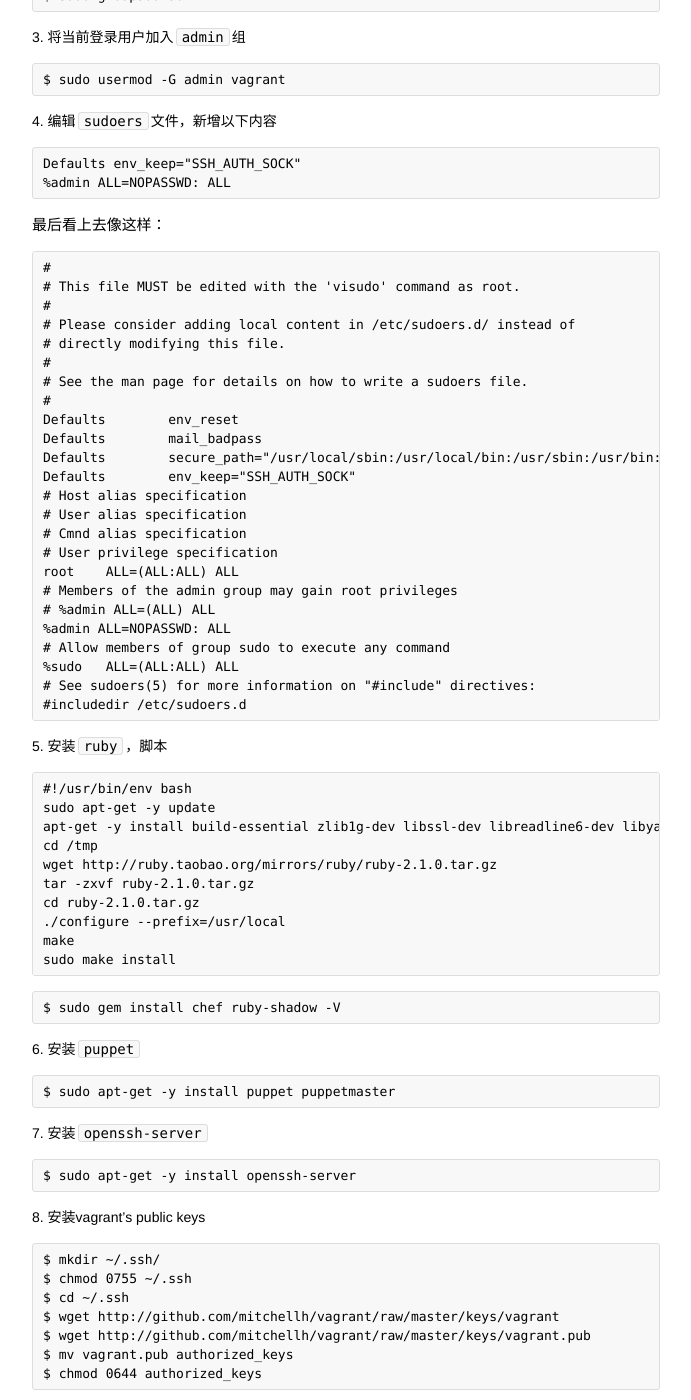
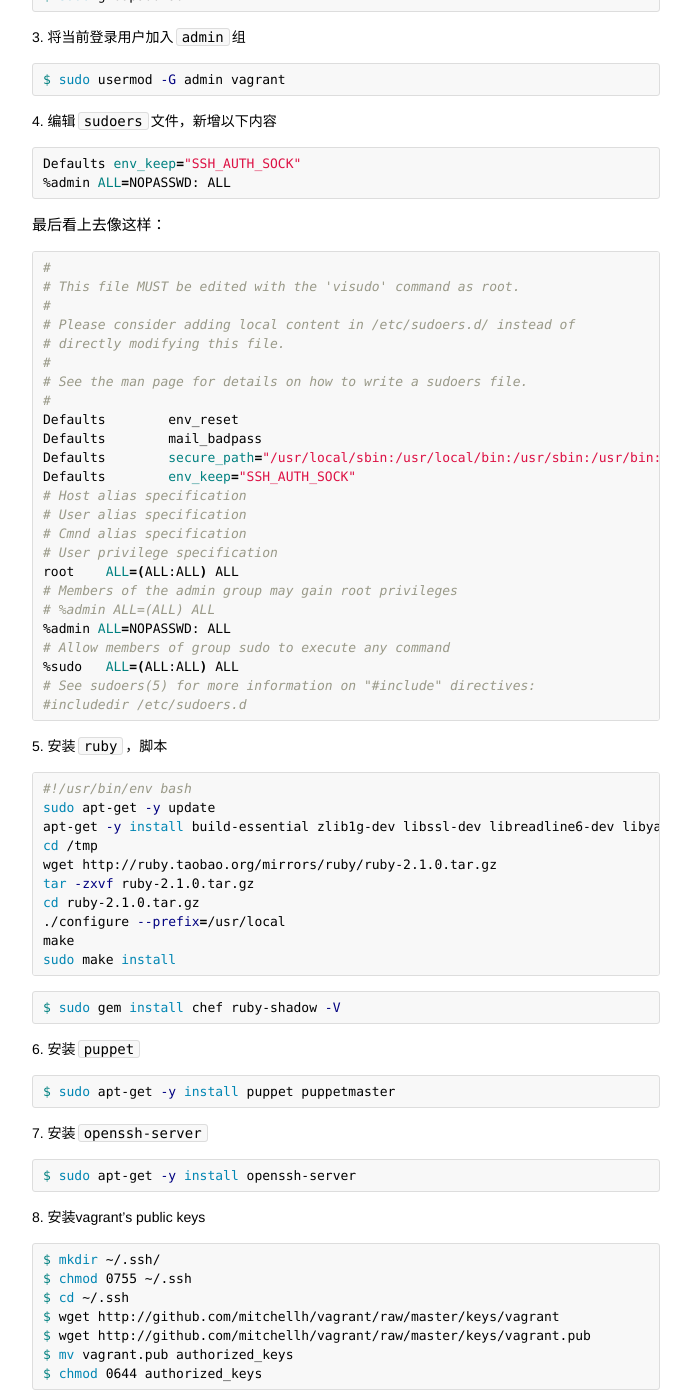
Before and after one commit to veian/veian.github.io, a Jekyll site: the page built from _posts/2014-01-07-create-vagrant-box.md, in a window 1280 px wide and 1400 px high, scrolled down 1683 px. Shown: the whole window, without its empty margins (294-985 px from the left). Built offline with Jekyll 4.4.1, drawn with Linux system fonts in a browser that asks for light colours; Markdown is read by kramdown in place of the engine named in the settings; comment, search, counter and statistics services are not loaded; some of the changed text lies outside the part shown.

Commit message:
add highlight

````diff
--- a/_posts/2014-01-07-create-vagrant-box.md
+++ b/_posts/2014-01-07-create-vagrant-box.md
@@ -10,25 +10,25 @@ tags: [vagrant]
 
 ### 设定/改变/启用`root`密码
 
-```
+``` sh
 $ sudo passwd root
 ```
 
 ### 更改系统默认编辑器
 
-```
+``` sh
 $ sudo update-alternatives --config editor
 ```
 
 ### 编辑`sudoer`文件
 
-```
+``` sh
 $ sudo visudo
 ```
 
 ### vim 批量替换
 
-```
+``` sh
 :s/x/y/g # 当前行，或进入visual 模式之后，搜索x替换成y
 :%s/x/y/g # 当前文件
 :100, 102s/x/y/g # 指定行
@@ -36,14 +36,14 @@ $ sudo visudo
 
 ### 安装指定版本
 
-```
+``` sh
 $ sudo apt-get install openssh-client=1:5.3p1-3ubuntu3
 ```
 
 ### `ruby`的淘宝镜像
 [http://ruby.taobao.org/](http://ruby.taobao.org/)
 
-```
+``` sh
 $ gem sources --remove https://rubygems.org/
 $ gem sources -a http://ruby.taobao.org/
 $ gem sources -l
@@ -77,7 +77,7 @@ deb-src http://mirrors.163.com/ubuntu/ precise-backports main restricted univers
 
 ### 一、使用Orical VM Virtual Box安装服务器版的`ubuntu`，并确保以下几点 ：
 
-```
+``` sh
 Hostname: vagrant
 Domain: vagrantup.com
 Root Password: vagrant
@@ -89,32 +89,32 @@ Main account Password: vagrant
 
 #### 1. 安装基本包，`git`支持：
 
-```
+``` sh
 $ sudo apt-get -y install git-core
 ```
 
 #### 2. 创建管理员组
 
-```
+``` sh
 $ sudo groupadd admin
 ```
 
 #### 3. 将当前登录用户加入`admin`组
 
-```
+``` sh
 $ sudo usermod -G admin vagrant
 ```
 
 #### 4. 编辑`sudoers`文件，新增以下内容
 
-```
+``` sh
 Defaults env_keep="SSH_AUTH_SOCK"
 %admin ALL=NOPASSWD: ALL
 ```
 
 最后看上去像这样：
 
-```
+``` sh
 #
 # This file MUST be edited with the 'visudo' command as root.
 #
@@ -143,7 +143,7 @@ root    ALL=(ALL:ALL) ALL
 
 #### 5. 安装`ruby`，脚本
 
-```
+``` sh
 #!/usr/bin/env bash
 sudo apt-get -y update
 apt-get -y install build-essential zlib1g-dev libssl-dev libreadline6-dev libyaml-dev
@@ -156,25 +156,25 @@ make
 sudo make install
 ```
 
-```
+``` sh
 $ sudo gem install chef ruby-shadow -V
 ```
 
 #### 6. 安装`puppet`
 
-```
+``` sh
 $ sudo apt-get -y install puppet puppetmaster
 ```
 
 #### 7. 安装`openssh-server`
 
-```
+``` sh
 $ sudo apt-get -y install openssh-server
 ```
 
 #### 8. 安装vagrant's public keys
 
-```
+``` sh
 $ mkdir ~/.ssh/
 $ chmod 0755 ~/.ssh
 $ cd ~/.ssh
@@ -188,14 +188,14 @@ $ chmod 0644 authorized_keys
 
 ##### 1. 先安装`dkms`和`reboot`
 
-```
+``` sh
 $ sudo apt-get -y install linux-headers-$(uname -r) build-essential dkms
 $ sudo reboot
 ```
 
 ##### 2. 重启之后，点击Virtual Box [设备]上的[安装增强功能]，接下来需要mount virtual CD
 
-```
+``` sh
 $ sudo apt-get -y install linux-headers-$(uname -r) build-essential
 $ mkdir /media/cdrom
 $ mount /dev/cdrom /media/cdrom
@@ -204,22 +204,22 @@ $ sudo sh /media/cdrom/VBoxLinuxAdditions.run
 
 #### 10. 清空缓存
 
-```
+``` sh
 $ sudo apt-get clean
 ```
 
 
 ### 三、创建vagrant box
 
+``` sh
+$ vagrant package --base vagrant-precise32
 ```
-$ vagrant package --base vagrant-precise32
-# 最后一个参数为虚拟机的文件名，第一次还以为是需要指定创建的文件名，生成的文件名是package.box
-```
+最后一个参数为虚拟机的文件名，第一次还以为是需要指定创建的文件名，生成的文件名是package.box
 
 
 ### 四、使用新建的box
 
-```
+``` sh
 $ vagrant box add vagrant-precise32 package.box
 $ vagrant init vagrant-precise32
 $ vagrant up
@@ -227,7 +227,7 @@ $ vagrant up
 
 ### 五、常用命令
 
-```
+``` sh
 vagrant halt # 关机
 vagrant destory # 停止当前正在运行的虚拟机并销毁所有创建的资源
 vagrant box remove # 删除相应的box
````
